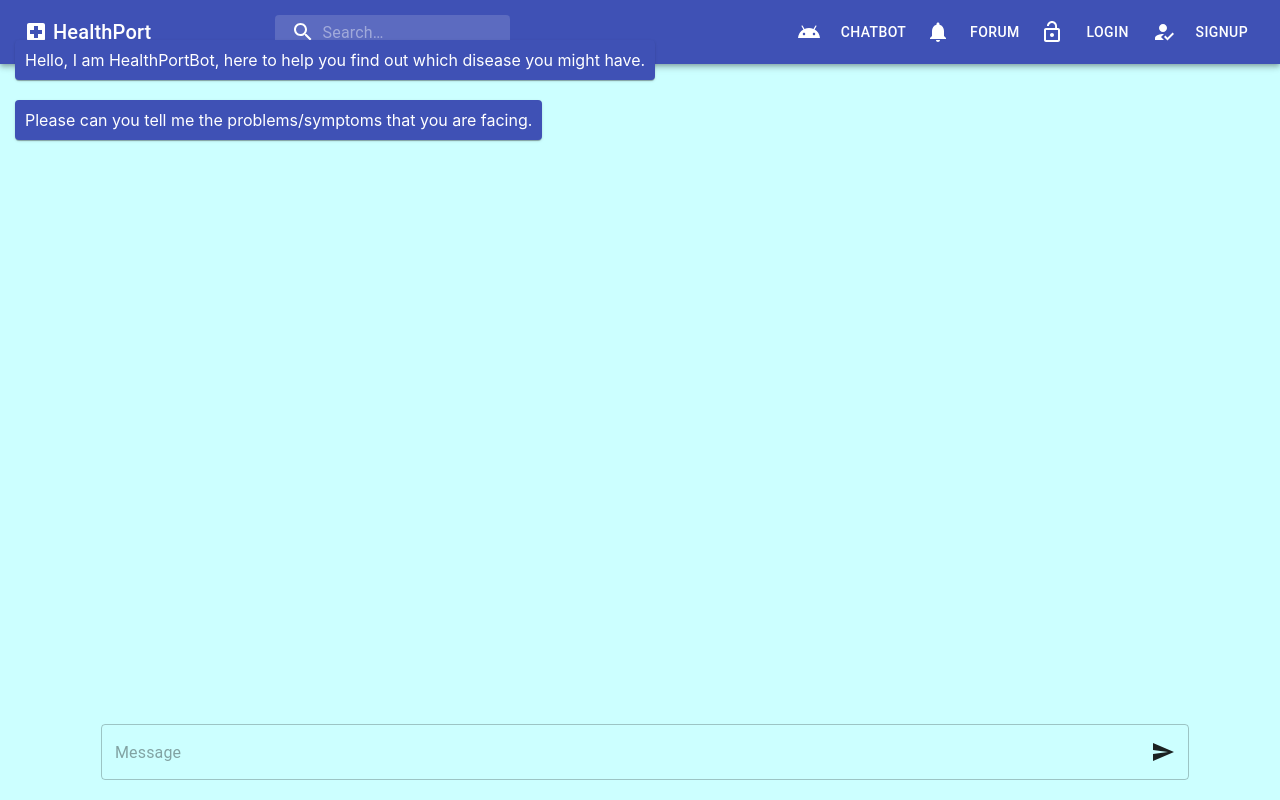
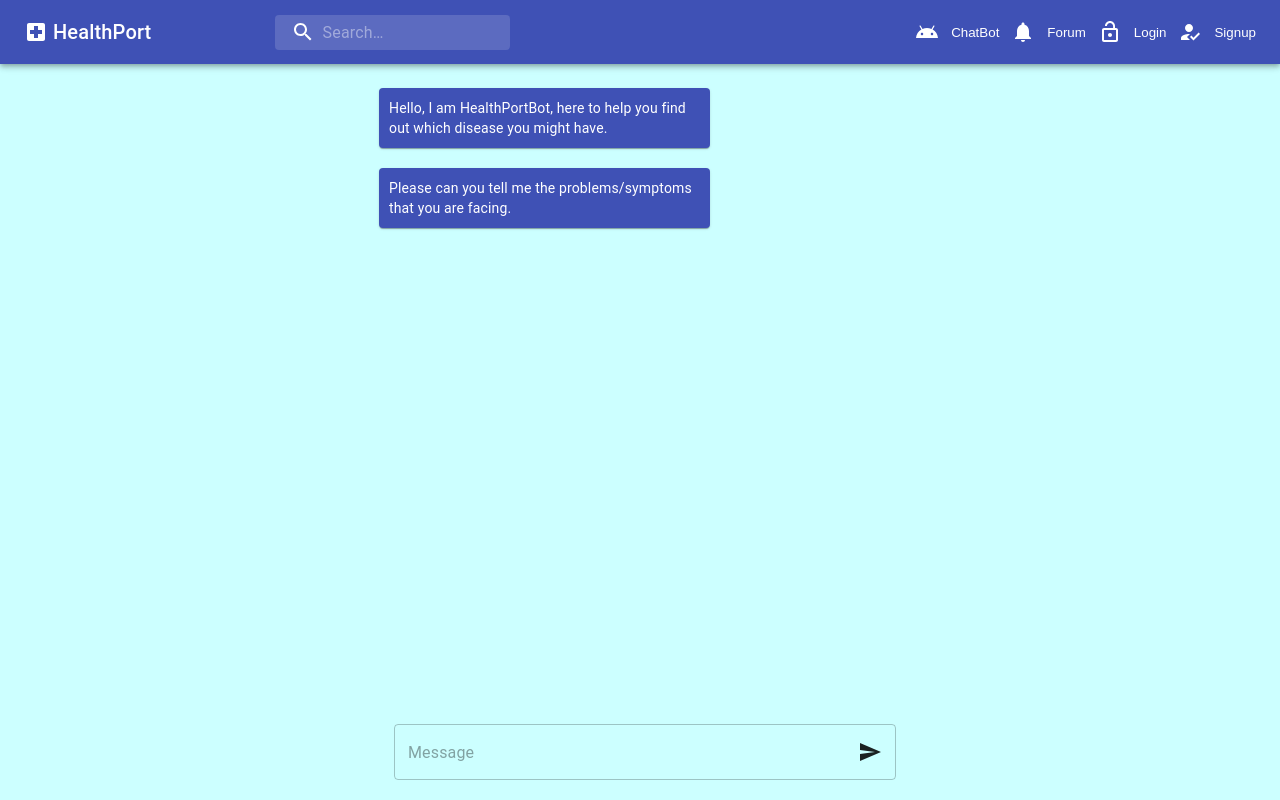
Before and after one commit to farhanirani/Health-Port, a React (Create React App) app in the folder client/: page /chatbot in a window 1280 px wide. Built offline with nearby package versions, Linux system fonts and the light colour scheme; no server answers.

Commit message:
Width of chat

```diff
--- a/client/src/Widget/NavBar.js
+++ b/client/src/Widget/NavBar.js
@@ -21,6 +21,7 @@ import AndroidIcon from "@material-ui/icons/Android";
 import LocalHospitalIcon from "@material-ui/icons/LocalHospital";
 import ButtonBase from "@material-ui/core/ButtonBase";
 import DashboardIcon from "@material-ui/icons/Dashboard";
+import Box from "@material-ui/core/Box";
 
 const useStyles = makeStyles((theme) => ({
   grow: {
@@ -138,6 +139,10 @@ export default function PrimarySearchAppBar() {
   const home = () => {
     handleMenuClose();
     history.push("/");
+  };
+  const chatbot = () => {
+    handleMenuClose();
+    history.push("/chatbot");
   };
 
   const menuId = "primary-search-account-menu";
@@ -271,48 +276,48 @@ export default function PrimarySearchAppBar() {
               <IconButton aria-label="show 4 new mails" color="inherit">
                 <AndroidIcon />
               </IconButton>
-              <Button color="inherit" onClick={null}>
-                ChatBot
-              </Button>
+              <ButtonBase color="inherit" onClick={chatbot}>
+                <Box>ChatBot</Box>
+              </ButtonBase>
               <IconButton
                 aria-label="show 11 new notifications"
                 color="inherit"
               >
                 <NotificationsIcon />
               </IconButton>
-              <Button color="inherit" onClick={forum}>
-                Forum
-              </Button>
+              <ButtonBase color="inherit" onClick={forum}>
+                <Box>Forum</Box>
+              </ButtonBase>
 
               {userData.user ? (
                 <>
                   <IconButton color="inherit">
                     <DashboardIcon />
                   </IconButton>
-                  <Button color="inherit" onClick={dashboard}>
-                    Dashboard
-                  </Button>
+                  <ButtonBase color="inherit" onClick={dashboard}>
+                    <Box>DashBoard</Box>
+                  </ButtonBase>
                   <IconButton color="inherit">
                     <LockIcon />
                   </IconButton>
-                  <Button color="inherit" onClick={logout}>
-                    Logout
-                  </Button>
+                  <ButtonBase color="inherit" onClick={logout}>
+                    <Box>Logout</Box>
+                  </ButtonBase>
                 </>
               ) : (
                 <>
                   <IconButton color="inherit">
                     <LockOpenIcon />
                   </IconButton>
-                  <Button color="inherit" onClick={login}>
-                    Login
-                  </Button>
+                  <ButtonBase color="inherit" onClick={login}>
+                    <Box>Login</Box>
+                  </ButtonBase>
                   <IconButton color="inherit">
                     <HowToRegIcon />
                   </IconButton>
-                  <Button color="inherit" onClick={signup}>
-                    SignUp
-                  </Button>
+                  <ButtonBase color="inherit" onClick={signup}>
+                    <Box>Signup</Box>
+                  </ButtonBase>
                 </>
               )}
             </div>
--- a/client/src/components/Chat.js
+++ b/client/src/components/Chat.js
@@ -9,9 +9,12 @@ import Input from "@material-ui/core/TextField";
 import makeStyles from "@material-ui/core/styles/makeStyles";
 import InputAdornment from "@material-ui/core/InputAdornment";
 import SendIcon from "@material-ui/icons/Send";
-import FormControl from "@material-ui/core/FormControl";
+import { red } from "@material-ui/core/colors";
+import CssBaseline from "@material-ui/core/CssBaseline";
+import Grid from "@material-ui/core/Grid";
+import Container from "@material-ui/core/Container";
 
-const useStyles = makeStyles({
+const useStyles = makeStyles((theme) => ({
   textFieldCenter: {
     display: "flex",
     justifyContent: "center",
@@ -19,7 +22,7 @@ const useStyles = makeStyles({
   textField: {
     position: "fixed",
     bottom: 20,
-    width: "85%",
+    width: "40%",
     paddingRight: 5,
     paddingLeft: 5,
   },
@@ -55,7 +58,58 @@ const useStyles = makeStyles({
     marginRight: "15px",
     marginLeft: "auto",
   },
-});
+  media: {
+    paddingTop: "56.25%", // 16:9
+  },
+  expand: {
+    transform: "rotate(0deg)",
+    marginLeft: "auto",
+    transition: theme.transitions.create("transform", {
+      duration: theme.transitions.duration.shortest,
+    }),
+  },
+  expandOpen: {
+    transform: "rotate(180deg)",
+  },
+  avatar: {
+    backgroundColor: red[500],
+  },
+  icon: {
+    marginRight: theme.spacing(2),
+  },
+  heroContent: {
+    backgroundColor: theme.palette.background.paper,
+    padding: theme.spacing(8, 0, 6),
+    Left: 20,
+  },
+  heroButtons: {
+    marginTop: theme.spacing(4),
+  },
+  cardGrid: {
+    paddingTop: theme.spacing(6),
+    paddingBottom: theme.spacing(8),
+  },
+  card: {
+    height: "100%",
+    flexDirection: "column",
+  },
+  cardMedia: {
+    paddingTop: "56.25%", // 16:9
+  },
+  cardContent: {
+    flexGrow: 1,
+  },
+  footer: {
+    backgroundColor: theme.palette.background.paper,
+    padding: theme.spacing(6),
+  },
+  root: {
+    width: "100%",
+  },
+  pos: {
+    marginBottom: 12,
+  },
+}));
 
 function Datafetching() {
   const [message, setMessage] = useState("");
@@ -115,7 +169,12 @@ function Datafetching() {
   const classes = useStyles();
   const displayMessages = () => {
     return (
-      <>
+      <React.Fragment>
+        <CssBaseline />
+        <CssBaseline />
+        <main>
+          <Container className={classes.cardGrid} maxWidth="sm">
+            <Grid container>
               {messages.map((mes) => {
                 if (mes.senderId === otherpersonid) {
                   return (
@@ -131,7 +190,10 @@ function Datafetching() {
                   );
                 }
               })}
-      </>
+            </Grid>
+          </Container>
+        </main>
+      </React.Fragment>
     );
   };
 
--- a/client/src/components/Chatbot.js
+++ b/client/src/components/Chatbot.js
@@ -6,8 +6,16 @@ import makeStyles from "@material-ui/core/styles/makeStyles";
 import InputAdornment from "@material-ui/core/InputAdornment";
 import SendIcon from "@material-ui/icons/Send";
 import FormControl from "@material-ui/core/FormControl";
+import CssBaseline from "@material-ui/core/CssBaseline";
+import Grid from "@material-ui/core/Grid";
+import Container from "@material-ui/core/Container";
+import CardActionArea from "@material-ui/core/CardActionArea";
+import Card from "@material-ui/core/Card";
+import CardHeader from "@material-ui/core/CardHeader";
+import Avatar from "@material-ui/core/Avatar";
+import { red } from "@material-ui/core/colors";
 
-const useStyles = makeStyles({
+const useStyles = makeStyles((theme) => ({
   textFieldCenter: {
     display: "flex",
     justifyContent: "center",
@@ -15,7 +23,7 @@ const useStyles = makeStyles({
   textField: {
     position: "fixed",
     bottom: 20,
-    width: "85%",
+    width: "40%",
     paddingRight: 5,
     paddingLeft: 5,
   },
@@ -52,7 +60,58 @@ const useStyles = makeStyles({
     marginRight: "15px",
     marginLeft: "auto",
   },
-});
+  media: {
+    paddingTop: "56.25%", // 16:9
+  },
+  expand: {
+    transform: "rotate(0deg)",
+    marginLeft: "auto",
+    transition: theme.transitions.create("transform", {
+      duration: theme.transitions.duration.shortest,
+    }),
+  },
+  expandOpen: {
+    transform: "rotate(180deg)",
+  },
+  avatar: {
+    backgroundColor: red[500],
+  },
+  icon: {
+    marginRight: theme.spacing(2),
+  },
+  heroContent: {
+    backgroundColor: theme.palette.background.paper,
+    padding: theme.spacing(8, 0, 6),
+    Left: 20,
+  },
+  heroButtons: {
+    marginTop: theme.spacing(4),
+  },
+  cardGrid: {
+    paddingTop: theme.spacing(6),
+    paddingBottom: theme.spacing(8),
+  },
+  card: {
+    height: "100%",
+    flexDirection: "column",
+  },
+  cardMedia: {
+    paddingTop: "56.25%", // 16:9
+  },
+  cardContent: {
+    flexGrow: 1,
+  },
+  footer: {
+    backgroundColor: theme.palette.background.paper,
+    padding: theme.spacing(6),
+  },
+  root: {
+    width: "100%",
+  },
+  pos: {
+    marginBottom: 12,
+  },
+}));
 
 function Datafetching() {
   const [message, setMessage] = useState("");
@@ -98,7 +157,12 @@ function Datafetching() {
   const classes = useStyles();
   const displayMessages = () => {
     return (
-      <>
+      <React.Fragment>
+        <CssBaseline />
+        <CssBaseline />
+        <main>
+          <Container className={classes.cardGrid} maxWidth="sm">
+            <Grid container>
               {messages.map((mes, index) => {
                 if (mes.sender === 1) {
                   return (
@@ -114,7 +178,10 @@ function Datafetching() {
                   );
                 }
               })}
-      </>
+            </Grid>
+          </Container>
+        </main>
+      </React.Fragment>
     );
   };
 
```
Also changed, not shown: client/src/components/Messages.js (+0 -15 lines). Lines whose indentation alone changed are shown as unchanged.
